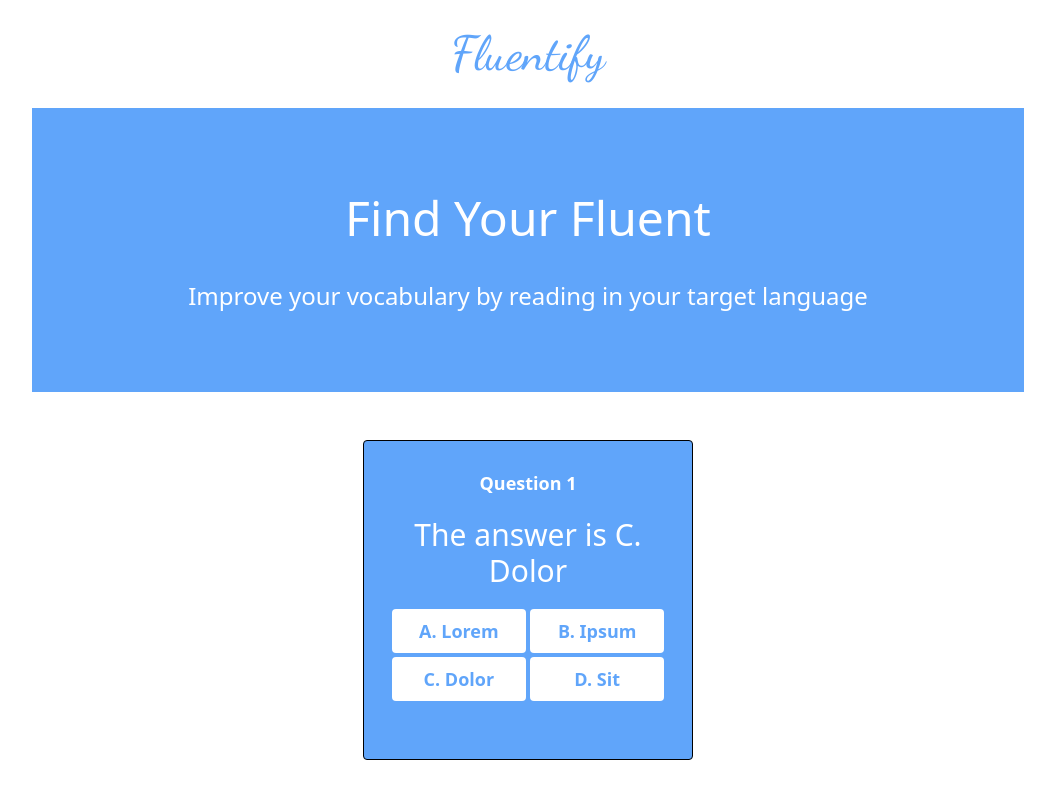
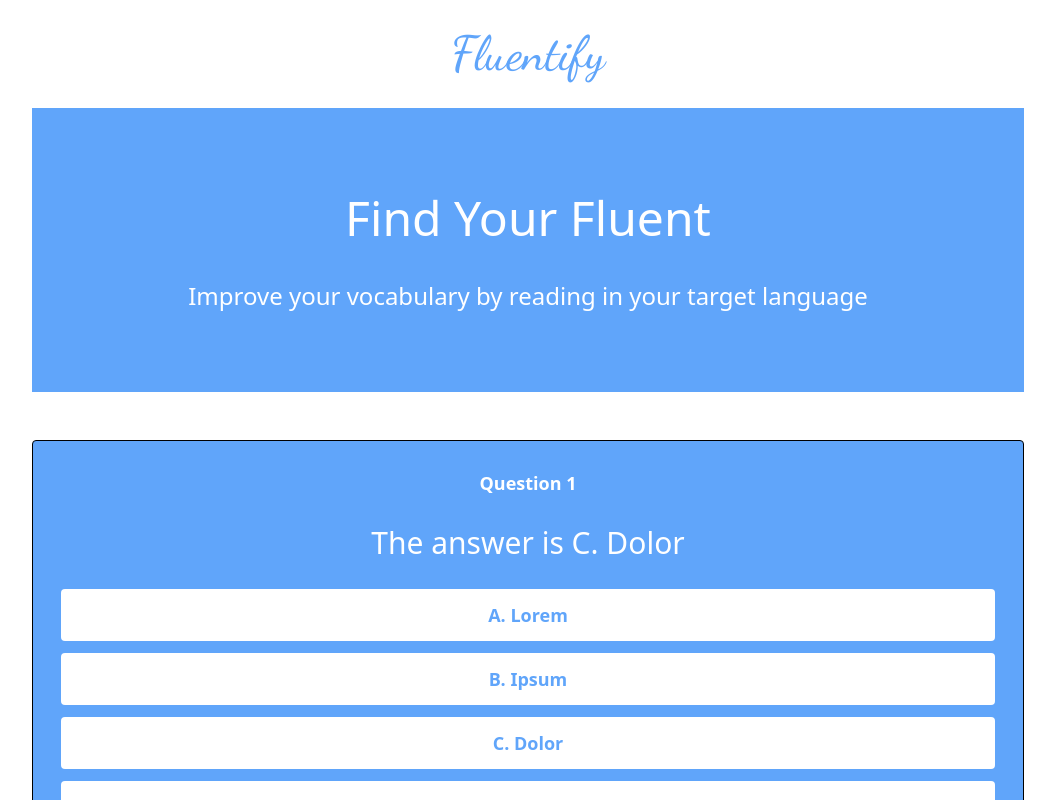
Before and after one commit to Zanzigzan/CPSC-2350-group-project, a React (Vite) app in the folder fluentify/: page / in a window 1280 px wide. Shown: the top 800 px of the page, without its empty margins (112-1167 px from the left). Built offline with nearby package versions, Linux system fonts and the light colour scheme.

Commit message:
adjust size and padding #48

```diff
--- a/fluentify/src/components/QuizDisplay.jsx
+++ b/fluentify/src/components/QuizDisplay.jsx
@@ -70,18 +70,18 @@ export default function QuizDisplay(props) {
 
     return (
         <>
-            <div className='bg-blue-400 rounded border border-black text-white p-7 w-1/3 h-80 relative' >
+            <div className='col-span-2 bg-blue-400 rounded border border-black text-white p-7 w-full h-full relative' >
                 {loading ? <div>Loading...</div>
                 :
                 (
-                <div className='space-y-5'>
+                <div className='space-y-7'>
                 <h1 className='font-bold text-lg'>Question {questionNum}</h1>
                 <h1 className='text-3xl'>{curQuestion.question}</h1>
-                <div className='grid grid-cols-2 gap-1'>
-                    <div className={`${select ? (select == 'optiona' ? `${selectColor} text-white` : 'bg-white text-blue-400') : 'bg-white text-blue-400 hover:bg-blue-200 cursor-pointer'} font-bold text-lg p-2 rounded`} onClick={() => handleSelect('optiona')}>{curQuestion.optiona}</div>
-                    <div className={`${select ? (select == 'optionb' ? `${selectColor} text-white` : 'bg-white text-blue-400') : 'bg-white text-blue-400 hover:bg-blue-200 cursor-pointer'} font-bold text-lg p-2 rounded`} onClick={() => handleSelect('optionb')}>{curQuestion.optionb}</div>
-                    <div className={`${select ? (select == 'optionc' ? `${selectColor} text-white` : 'bg-white text-blue-400') : 'bg-white text-blue-400 hover:bg-blue-200 cursor-pointer'} font-bold text-lg p-2 rounded`} onClick={() => handleSelect('optionc')}>{curQuestion.optionc}</div>
-                    <div className={`${select ? (select == 'optiond' ? `${selectColor} text-white` : 'bg-white text-blue-400') : 'bg-white text-blue-400 hover:bg-blue-200 cursor-pointer'} font-bold text-lg p-2 rounded`} onClick={() => handleSelect('optiond')}>{curQuestion.optiond}</div>
+                <div className='grid grid-cols-1 gap-3'>
+                    <div className={`${select ? (select == 'optiona' ? `${selectColor} text-white` : 'bg-white text-blue-400') : 'bg-white text-blue-400 hover:bg-blue-200 cursor-pointer'} font-bold text-lg p-3 rounded`} onClick={() => handleSelect('optiona')}>{curQuestion.optiona}</div>
+                    <div className={`${select ? (select == 'optionb' ? `${selectColor} text-white` : 'bg-white text-blue-400') : 'bg-white text-blue-400 hover:bg-blue-200 cursor-pointer'} font-bold text-lg p-3 rounded`} onClick={() => handleSelect('optionb')}>{curQuestion.optionb}</div>
+                    <div className={`${select ? (select == 'optionc' ? `${selectColor} text-white` : 'bg-white text-blue-400') : 'bg-white text-blue-400 hover:bg-blue-200 cursor-pointer'} font-bold text-lg p-3 rounded`} onClick={() => handleSelect('optionc')}>{curQuestion.optionc}</div>
+                    <div className={`${select ? (select == 'optiond' ? `${selectColor} text-white` : 'bg-white text-blue-400') : 'bg-white text-blue-400 hover:bg-blue-200 cursor-pointer'} font-bold text-lg p-3 rounded`} onClick={() => handleSelect('optiond')}>{curQuestion.optiond}</div>
                 </div>
                 <button className={`bg-white hover:bg-blue-200 text-blue-400 font-bold text-lg p-2 rounded ${toggle ? 'visible' : 'invisible'}`} onClick={handleNext}>Next</button>
                 </div>
```
